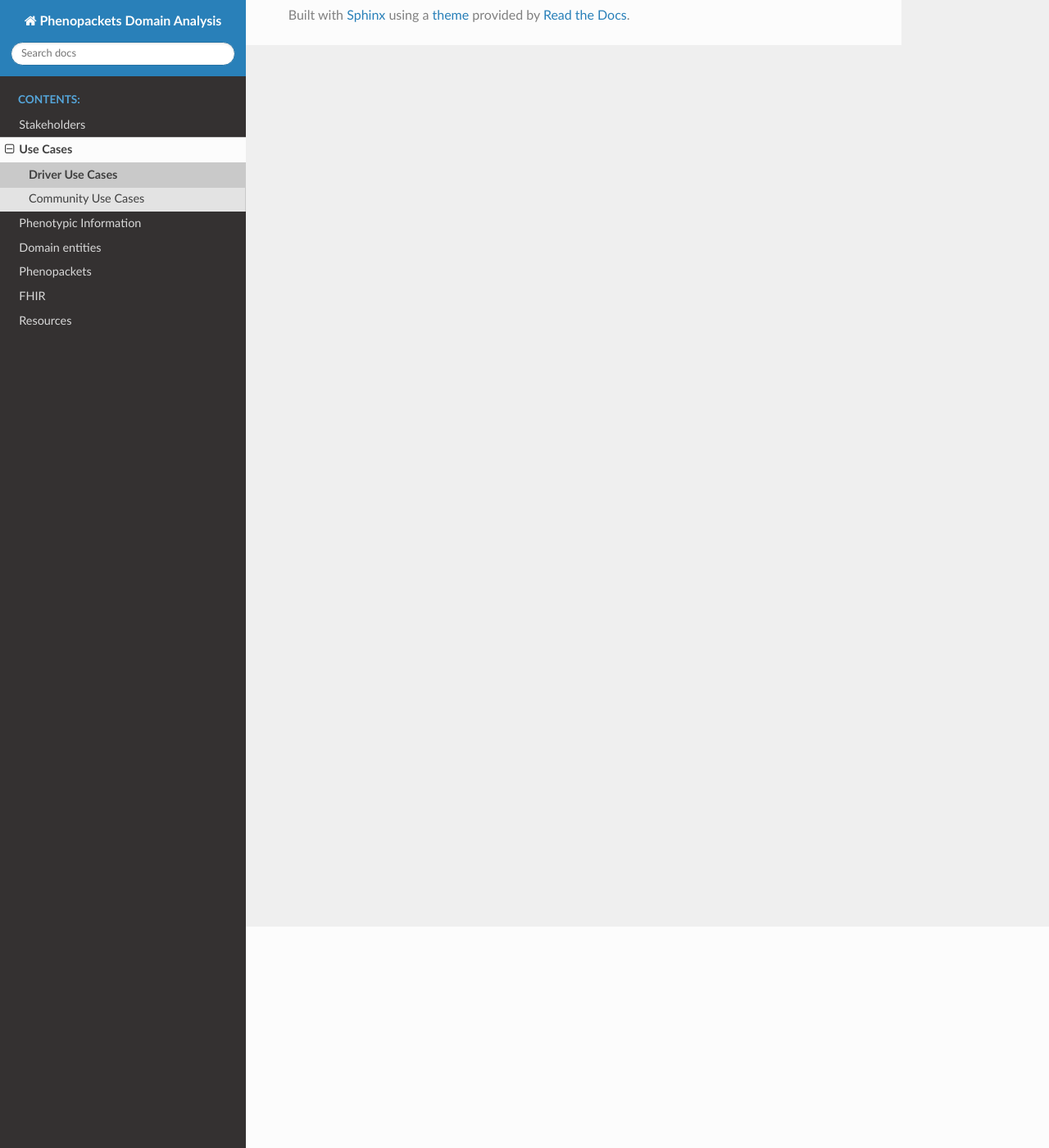
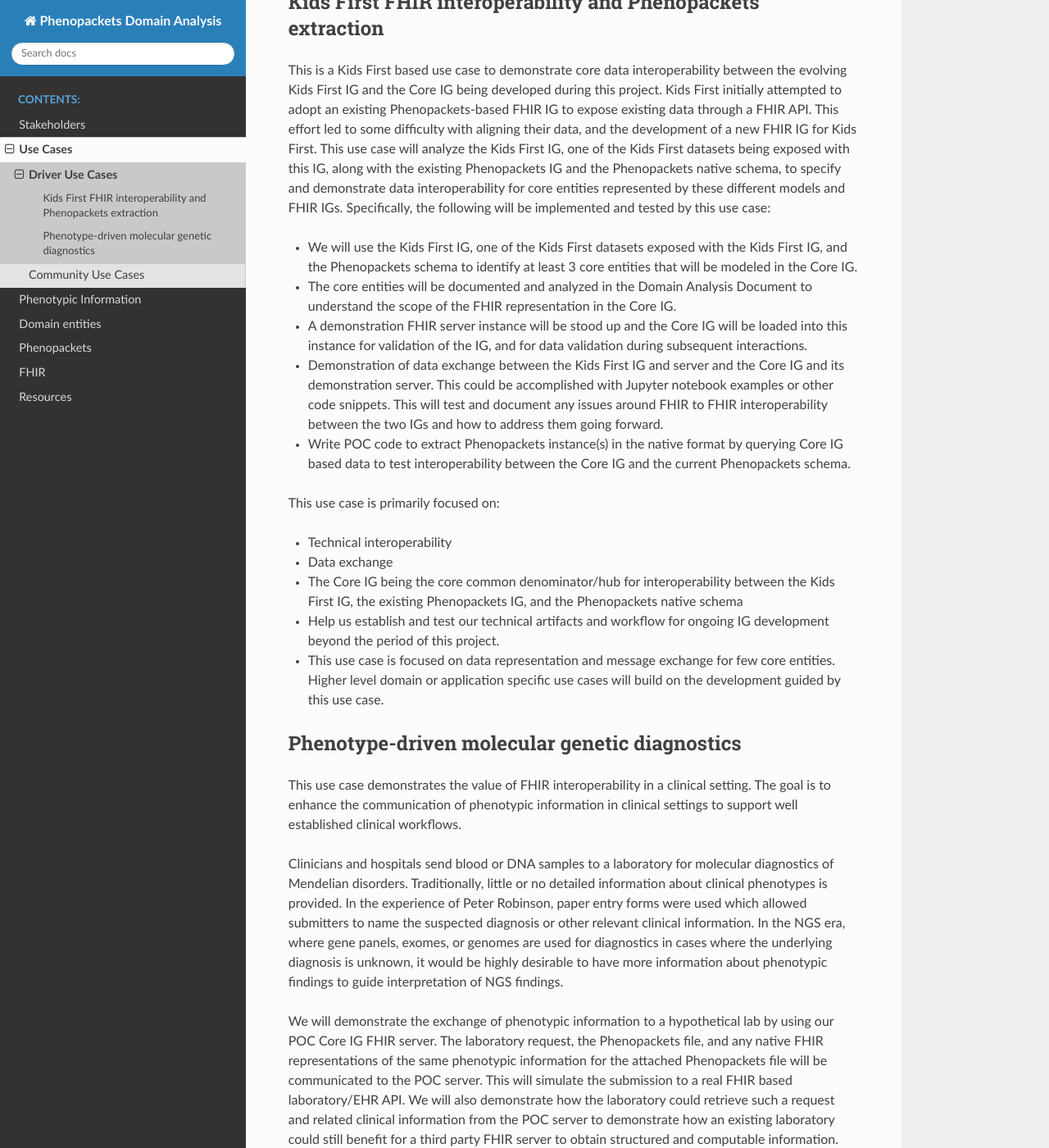
Before and after one commit to phenopackets/domain-analysis, a Sphinx documentation site: the page built from docs/usecases-driver.rst, in a window 1280 px wide and 1400 px high, scrolled down 270 px. Shown: the whole window at 82% size. Built offline with Sphinx 7.4.7 and the Read the Docs theme 2.0.0, drawn with Linux system fonts in a browser that asks for light colours; some of the changed text lies outside the part shown.

Commit message:
Copied driver use cases

```diff
--- a/docs/usecases-driver.rst
+++ b/docs/usecases-driver.rst
@@ -1,3 +1,30 @@
 ===========================
 Driver Use Cases
 ===========================
+The following are the driver use cases that will guide the technical deveopment during the current project period. The :doc:`Community use cases <usecases-community>` are additional use cases contributed by the community and could guide community contributions to this project.
+
+Kids First FHIR interoperability and Phenopackets extraction
+============================================================
+This is a Kids First based use case to demonstrate core data interoperability between the evolving Kids First IG and the Core IG being developed during this project. Kids First initially attempted to adopt an existing Phenopackets-based FHIR IG to expose existing data through a FHIR API. This effort led to some difficulty with aligning their data, and the development of a new FHIR IG for Kids First. This use case will analyze the Kids First IG, one of the Kids First datasets being exposed with this IG, along with the existing Phenopackets IG and the Phenopackets native schema, to specify and demonstrate data interoperability for core entities represented by these different models and FHIR IGs. Specifically, the following will be implemented and tested by this use case:
+
+- We will use the Kids First IG, one of the Kids First datasets exposed with the Kids First IG, and the Phenopackets schema to identify at least 3 core entities that will be modeled in the Core IG.
+- The core entities will be documented and analyzed in the Domain Analysis Document to understand the scope of the FHIR representation in the Core IG.
+- A demonstration FHIR server instance will be stood up and the Core IG will be loaded into this instance for validation of the IG, and for data validation during subsequent interactions.
+- Demonstration of data exchange between the Kids First IG and server and the Core IG and its demonstration server. This could be accomplished with Jupyter notebook examples or other code snippets. This will test and document any issues around FHIR to FHIR interoperability between the two IGs and how to address them going forward.
+- Write POC code to extract Phenopackets instance(s) in the native format by querying Core IG based data to test interoperability between the Core IG and the current Phenopackets schema.
+
+This use case is primarily focused on:
+
+- Technical interoperability
+- Data exchange
+- The Core IG being the core common denominator/hub for interoperability between the Kids First IG, the existing Phenopackets IG, and the Phenopackets native schema
+- Help us establish and test our technical artifacts and workflow for ongoing IG development beyond the period of this project.
+- This use case is focused on data representation and message exchange for few core entities. Higher level domain or application specific use cases will build on the development guided by this use case.
+
+Phenotype-driven molecular genetic diagnostics
+==============================================
+This use case demonstrates the value of FHIR interoperability in a clinical setting. The goal is to enhance the communication of phenotypic information in clinical settings to support well established clinical workflows.
+
+Clinicians and hospitals send blood or DNA samples to a laboratory for molecular diagnostics of Mendelian disorders. Traditionally, little or no detailed information about clinical phenotypes is provided. In the experience of Peter Robinson, paper entry forms were used which allowed submitters to name the suspected diagnosis or other relevant clinical information. In the NGS era, where gene panels, exomes, or genomes are used for diagnostics in cases where the underlying diagnosis is unknown, it would be highly desirable to have more information about phenotypic findings to guide interpretation of NGS findings.
+
+We will demonstrate the exchange of phenotypic information to a hypothetical lab by using our POC Core IG FHIR server. The laboratory request, the Phenopackets file, and any native FHIR representations of the same phenotypic information for the attached Phenopackets file will be communicated to the POC server. This will simulate the submission to a real FHIR based laboratory/EHR API. We will also demonstrate how the laboratory could retrieve such a request and related clinical information from the POC server to demonstrate how an existing laboratory could still benefit for a third party FHIR server to obtain structured and computable information. We will also simulate the fulfillment of the laboratory request through the POC server. The richness of the data communicated for this use case, and through the POC server, will be limited to the extent it is modeled in the Core IG. However, we’ll also explore the possibility of additional data exchange based on the base FHIR spec when possible. We will also demonstrate how to attach any related artifacts (PDFs for example) to FHIR messages to support existing forms of communication in addition to our attempt to provide a structured form of the same information in the form of FHIR resources or Phenopackets instances.
```
